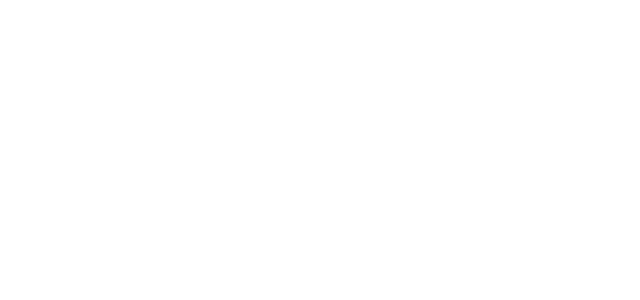
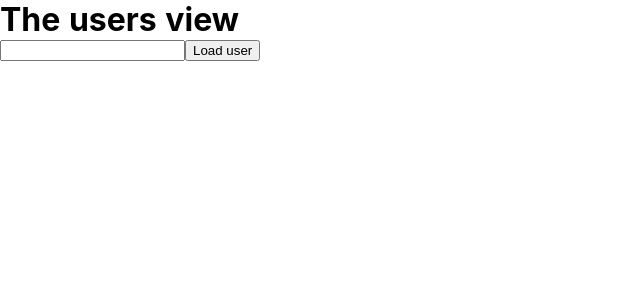
Before and after one commit to genSouza/Nuxt_Steroids, a Nuxt app: page /users in a window 1280 px wide. Before the commit this address had no page. Shown: the top 300 px of the page, without its empty margins (0-640 px from the left). Built offline with nearby package versions, Linux system fonts and the light colour scheme.

Commit message:
lesson 15
Lesson 15

```diff
--- a/pages/index.vue
+++ b/pages/index.vue
@@ -8,6 +8,8 @@
       <h2 class="subtitle">
         My cool Nuxt.js project
       </h2>
+      <!-- <a href="/users">Users</a> -->
+      <nuxt-link to="/users">Users</nuxt-link>
       <div class="links">
         <a
           href="https://nuxtjs.org/"
--- /dev/null
+++ b/pages/users/_id/index.vue
@@ -0,0 +1,3 @@
+<template>
+  <h1>A single user view vith ID: {{ $route.params.id }}</h1>
+</template>
--- /dev/null
+++ b/pages/users/index.vue
@@ -0,0 +1,21 @@
+<template>
+  <div>
+    <h1>The users view</h1>
+    <input type="text" v-model="userId" />
+    <button @click="onLoadUser">Load user</button>
+  </div>
+</template>
+<script>
+export default {
+  data() {
+    return {
+      userId: ""
+    };
+  },
+  methods: {
+    onLoadUser() {
+      this.$router.push(`/users/${this.userId}`);
+    }
+  }
+};
+</script>
```
